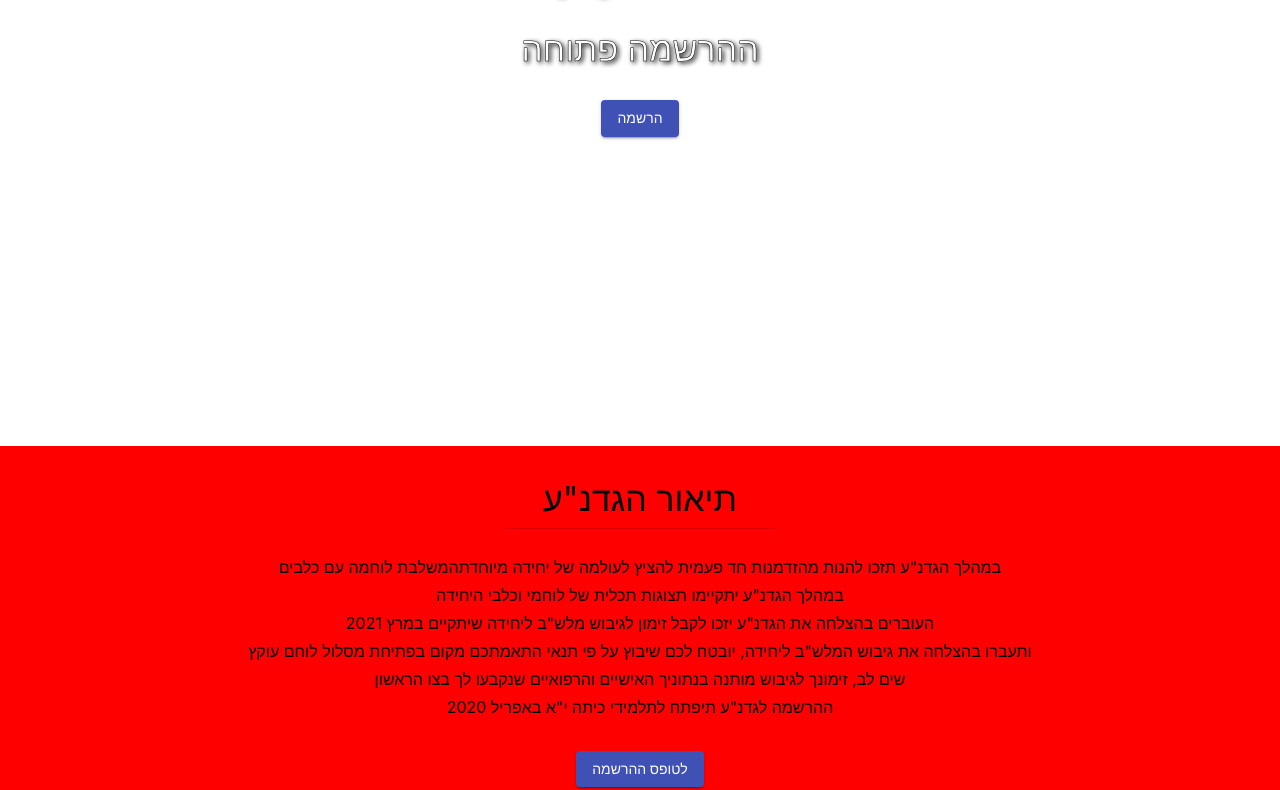
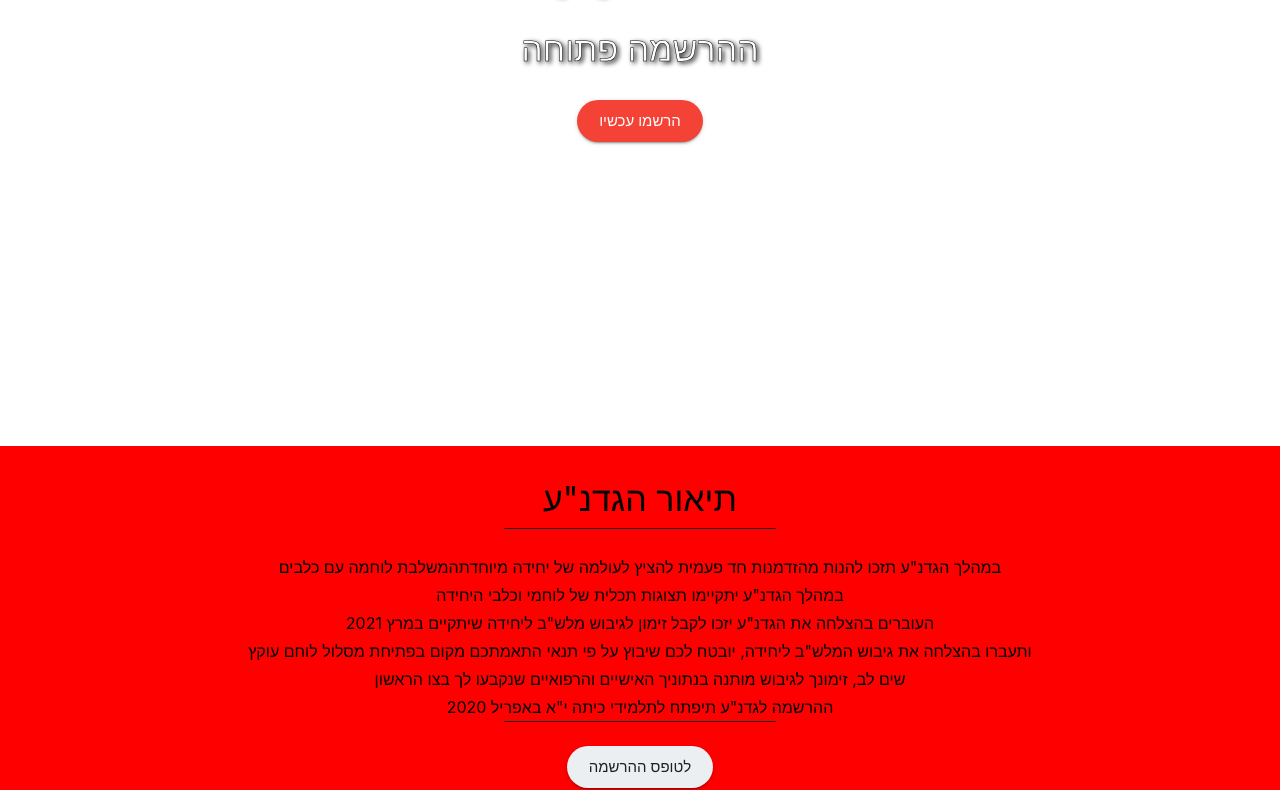
Before and after one commit to sushi30/oketz-website-react, a React (Create React App) app: page / in a window 1280 px wide. Shown: the part 958-1748 px from the top of the page. Built offline with nearby package versions, Linux system fonts and the light colour scheme.

Commit message:
call to action buttons with fancy styling

```diff
--- a/src/Body.js
+++ b/src/Body.js
@@ -28,7 +28,7 @@ const Body = () => (
     <QuestionsAndAnswers even={false} />
     <Portfolio even={true} />
     <Element name="form">
-      <Form even={false} />
+      <Form even={true} />
     </Element>
   </div>
 );
--- a/src/Theme.js
+++ b/src/Theme.js
@@ -1,4 +1,6 @@
 import { createMuiTheme } from "@material-ui/core/styles";
+import { red } from "@material-ui/core/colors";
+import blueGrey from "@material-ui/core/colors/blueGrey";
 
 const theme = createMuiTheme({
   typography: {
@@ -14,6 +16,12 @@ const theme = createMuiTheme({
       '"Segoe UI Emoji"',
       '"Segoe UI Symbol"'
     ].join(",")
+  },
+  palette: {
+    primary: red,
+    secondary: blueGrey,
+    text: { primary: "#212121", secondary: "#eceff1" },
+    divider: "#212121"
   }
 });
 
--- a/src/TitleSection.js
+++ b/src/TitleSection.js
@@ -1,7 +1,7 @@
 import { Typography } from "@material-ui/core";
-import Button from "@material-ui/core/Button";
 import React from "react";
 import MainContainer from "./SectionContainer";
+import StyledButton from "./components/CallToAction";
 
 const TitleSection = ({ action }) => (
   <section>
@@ -40,9 +40,7 @@ const TitleSection = ({ action }) => (
       >
         ההרשמה פתוחה
       </Typography>
-      <Button onClick={action} variant="contained" color="primary">
-        הרשמה
-      </Button>
+      <StyledButton onClick={action}>הרשמו עכשיו</StyledButton>
     </MainContainer>
   </section>
 );
--- /dev/null
+++ b/src/components/CallToAction.js
@@ -0,0 +1,14 @@
+import styled from "@material-ui/core/styles/styled";
+import Button from "@material-ui/core/Button";
+import React from "react";
+
+const StyledButton = styled(({ children, ...rest }) => (
+  <Button variant="contained" size="large" color="primary" {...rest}>
+    {children}
+  </Button>
+))({
+  borderRadius: 50,
+  fontWeight: 510
+});
+
+export default StyledButton;
--- a/src/sections/Dates.js
+++ b/src/sections/Dates.js
@@ -1,4 +1,3 @@
-import { Typography } from "@material-ui/core";
 import Container from "@material-ui/core/Container";
 import React from "react";
 import List from "@material-ui/core/List";
--- a/src/sections/Description.js
+++ b/src/sections/Description.js
@@ -6,6 +6,9 @@ import SectionTitle from "../SectionTitle";
 import Section from "../components/Section";
 import Divider from "@material-ui/core/Divider";
 import MyDivider from "../components/MyDivider";
+import StyledButton from "../components/CallToAction";
+import withStyles from "@material-ui/core/styles/withStyles";
+import { blueGrey } from "@material-ui/core/colors";
 
 const lines = [
   'במהלך הגדנ"ע תזכו להנות מהזדמנות חד פעמית להציץ לעולמה של יחידה מיוחדתהמשלבת לוחמה עם כלבים',
@@ -16,6 +19,13 @@ const lines = [
   'ההרשמה לגדנ"ע תיפתח לתלמידי כיתה י"א באפריל 2020'
 ];
 
+const CallToAction = withStyles(theme => ({
+  root: {
+    background: blueGrey[50]
+  },
+  label: { color: theme.palette.text.primary }
+}))(StyledButton);
+
 export default ({ even, action }) => (
   <Section even={even}>
     <MainContainer even={even}>
@@ -24,14 +34,8 @@ export default ({ even, action }) => (
       {lines.map(line => (
         <Typography variant="subtitle1">{line}</Typography>
       ))}
-      <Button
-        variant="contained"
-        color="primary"
-        style={{ marginTop: 30 }}
-        onClick={action}
-      >
-        לטופס ההרשמה
-      </Button>
+      <MyDivider />
+      <CallToAction onClick={action}>לטופס ההרשמה</CallToAction>
     </MainContainer>
   </Section>
 );
```
